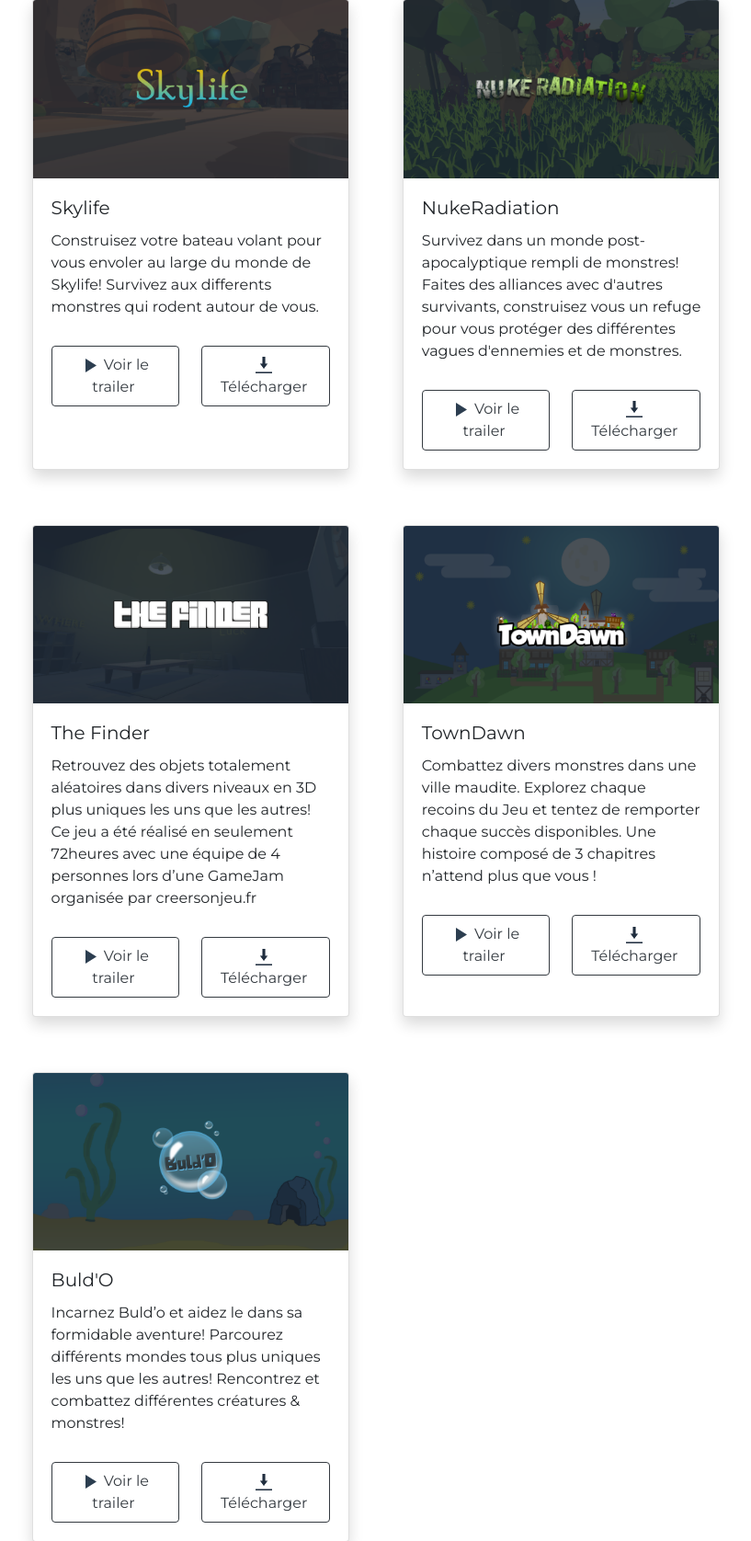
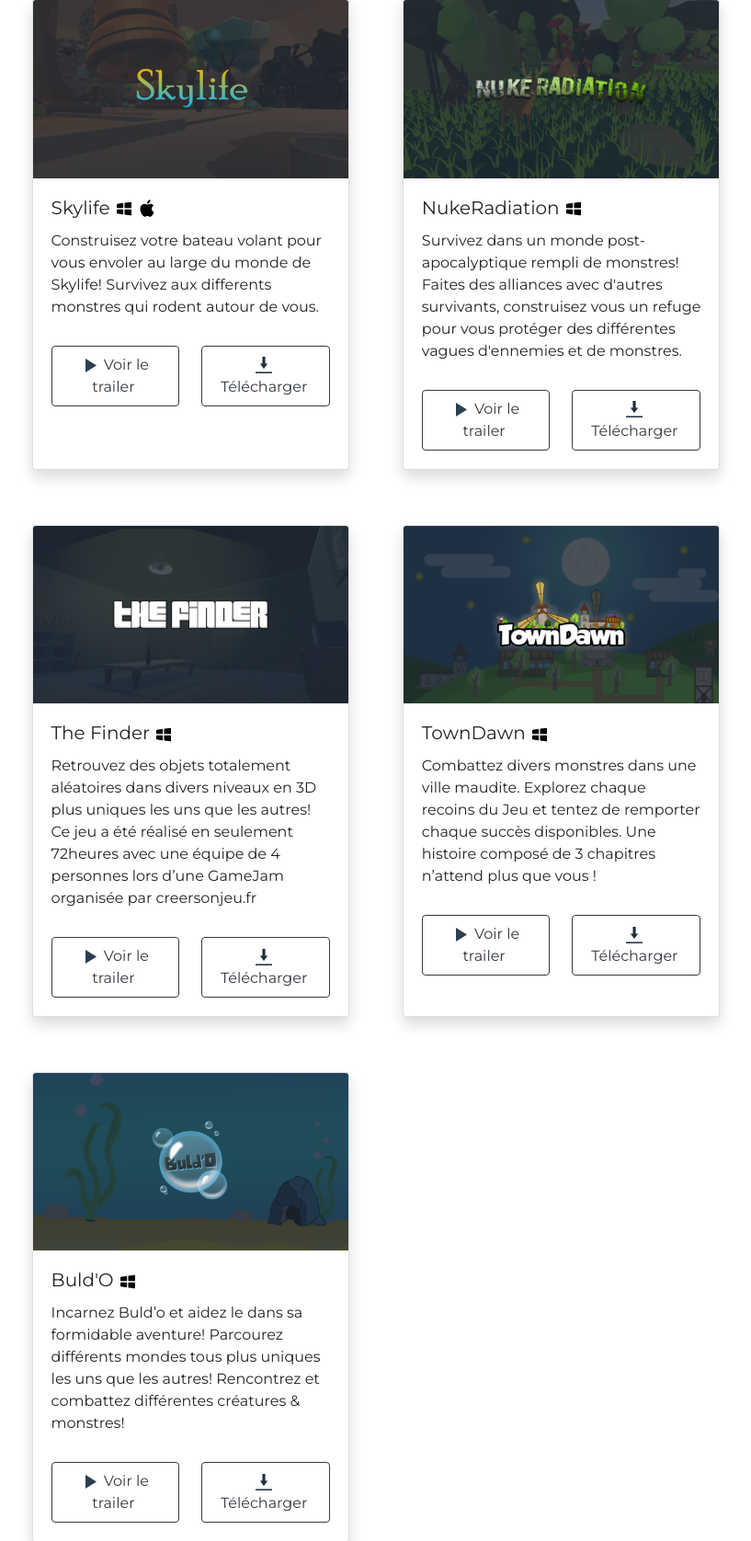
Before and after one commit to LuckyFox31/CoalStudio, a PHP site: page /games.html in a window 1280 px wide. Shown: the part 531-2207 px from the top of the page at 92% size, without its empty margins (231-1048 px from the left). Run offline with PHP 8.4, Linux system fonts and the light colour scheme; some libraries are stand-ins or nearby versions.

Commit message:
OS game indication + new favicon

```diff
--- a/assets/js/games.js
+++ b/assets/js/games.js
@@ -1,33 +1,67 @@
-if(navigator.appVersion.indexOf("Mac") != -1){
-
 const games = [
     {
         name: "skylife",
         extension: "zip",
+        windowsVersion: true,
         macVersion: true
     },
     {
         name: "nukeradiation",
         extension: undefined,
+        windowsVersion: true,
         macVersion: false
     },
     {
         name: "thefinder",
         extension: undefined,
+        windowsVersion: true,
         macVersion: false
     },
     {
         name: "townDawn",
         extension: undefined,
+        windowsVersion: true,
         macVersion: false
     },
     {
         name: "buldo",
         extension: undefined,
+        windowsVersion: true,
         macVersion: false
     }
 
 ];
+
+const spanOs = document.querySelectorAll(".os-icons");
+
+for (let index = 0; index < games.length; index++) {
+
+    if (games[index].windowsVersion) {
+        setWindows(index);
+    }
+    if (games[index].macVersion) {
+        setMac(index);
+    }
+
+}
+
+function setWindows(i) {
+    let windowsIcon = document.createElement("img");
+    windowsIcon.src = "assets/img/games/os-icons/windows.svg";
+    windowsIcon.alt = "Windows Icon";
+    windowsIcon.width = "20";
+    spanOs[i].append(windowsIcon);
+}
+
+function setMac(i) {
+    let macIcon = document.createElement("img");
+    macIcon.src = "assets/img/games/os-icons/macos.svg";
+    macIcon.alt = "MacOS Icon";
+    macIcon.width = "20";
+    spanOs[i].append(macIcon);
+}
+
+if(navigator.appVersion.indexOf("Mac") != -1){
 
     const buttonsCarroussel = document.querySelectorAll("#download")
     const buttonsCard = document.querySelectorAll("#download-card");
--- a/assets/style/scss/games.scss
+++ b/assets/style/scss/games.scss
@@ -133,6 +133,12 @@
             display: block;
         }
 
+        .os-icons{
+            img{
+                margin-left: 5px;
+            }
+        }
+
         .games-card-one{
             margin-bottom: 60px;
             grid-column-start: 3;
--- a/games.html
+++ b/games.html
@@ -103,8 +103,9 @@
             <div class="card games-card-one shadow">
                 <img src="assets/img/games/skylife/Skylife-intro.png" class="card-img-top" alt="Skylife">
                 <div class="card-body">
-                    <h5 class="card-title">Skylife</h5>
+                    <h5 class="card-title">Skylife<span class="os-icons"></span></h5>
                     <p class="card-text">Construisez votre bateau volant pour vous envoler au large du monde de Skylife! Survivez aux differents monstres qui rodent autour de vous.</p>
+                    <p class="download-os"></p>
                     <div class="games-card-buttons">
                         <a class="btn btn-outline-dark py-2 pr-3 mr-4" href="https://www.youtube.com/watch?v=-O8g1mXdiPc" target="_blank"><img class="mx-2" src="assets/img/index/play-icon-dark.png" alt="Play">Voir le trailer</a>
                         <a id="download-card" class="btn btn-outline-dark py-2 pr-3" href="assets/games/skylife/windows/skylifesetup.exe"><img class="mx-2" src="assets/img/index/download-icon-dark.png" alt="Download">Télécharger</a>
@@ -114,8 +115,9 @@
             <div class="card games-card-two shadow">
                 <img src="assets/img/games/nukeradiation/Nukeradiation-intro.png" class="card-img-top" alt="NukeRadiation">
                 <div class="card-body">
-                    <h5 class="card-title">NukeRadiation</h5>
+                    <h5 class="card-title">NukeRadiation<span class="os-icons"></span></h5>
                     <p class="card-text">Survivez dans un monde post-apocalyptique rempli de monstres! Faites des alliances avec d'autres survivants, construisez vous un refuge pour vous protéger des différentes vagues d'ennemies et de monstres.</p>
+                    <p class="download-os"></p>
                     <div class="games-card-buttons">
                         <a class="btn btn-outline-dark py-2 pr-3 mr-4" href="https://www.youtube.com/watch?v=PFzQlEl6OBQ" target="_blank"><img class="mx-2" src="assets/img/index/play-icon-dark.png" alt="Play">Voir le trailer</a>
                         <a id="download-card" class="btn btn-outline-dark py-2 pr-3" href="assets/games/nukeradiation/nukeradiation.rar"><img class="mx-2" src="assets/img/index/download-icon-dark.png" alt="Download">Télécharger</a>
@@ -125,8 +127,9 @@
             <div class="card games-card-one shadow">
                 <img src="assets/img/games/thefinder/Thefinder-intro.png" class="card-img-top" alt="The Finder">
                 <div class="card-body">
-                    <h5 class="card-title">The Finder</h5>
+                    <h5 class="card-title">The Finder<span class="os-icons"></span></h5>
                     <p class="card-text">Retrouvez des objets totalement aléatoires dans divers niveaux en 3D plus uniques les uns que les autres! Ce jeu a été réalisé en seulement 72heures avec une équipe de 4 personnes lors d’une GameJam organisée par creersonjeu.fr</p>
+                    <p class="download-os"></p>
                     <div class="games-card-buttons">
                         <a class="btn btn-outline-dark py-2 pr-3 mr-4" href="https://www.youtube.com/watch?v=-oFNcVIW6Xo" target="_blank"><img class="mx-2" src="assets/img/index/play-icon-dark.png" alt="Play">Voir le trailer</a>
                         <a id="download-card" class="btn btn-outline-dark py-2 pr-3" href="assets/games/thefinder/thefinder.rar"><img class="mx-2" src="assets/img/index/download-icon-dark.png" alt="Download">Télécharger</a>
@@ -136,8 +139,9 @@
             <div class="card games-card-two shadow">
                 <img src="assets/img/games/towndawn/Towndawn-intro.png" class="card-img-top" alt="TownDawn">
                 <div class="card-body">
-                    <h5 class="card-title">TownDawn</h5>
+                    <h5 class="card-title">TownDawn<span class="os-icons"></span></h5>
                     <p class="card-text">Combattez divers monstres dans une ville maudite. Explorez chaque recoins du Jeu et tentez de remporter chaque succès disponibles. Une histoire composé de 3 chapitres n’attend plus que vous !</p>
+                    <p class="download-os"></p>
                     <div class="games-card-buttons">
                         <a class="btn btn-outline-dark py-2 pr-3 mr-4" href="https://www.youtube.com/watch?v=4z64GXoZptE" target="_blank"><img class="mx-2" src="assets/img/index/play-icon-dark.png" alt="Play">Voir le trailer</a>
                         <a id="download-card" class="btn btn-outline-dark py-2 pr-3" href="assets/games/towndawn/towndawn.rar"><img class="mx-2" src="assets/img/index/download-icon-dark.png" alt="Download">Télécharger</a>
@@ -147,8 +151,9 @@
             <div class="card games-card-one shadow">
                 <img src="assets/img/games/buldo/Buldo-intro.png" class="card-img-top" alt="Buld'O">
                 <div class="card-body">
-                    <h5 class="card-title">Buld'O</h5>
+                    <h5 class="card-title">Buld'O<span class="os-icons"></span></h5>
                     <p class="card-text">Incarnez Buld’o et aidez le dans sa formidable aventure! Parcourez différents mondes tous plus uniques les uns que les autres! Rencontrez et combattez différentes créatures & monstres!</p>
+                    <p class="download-os"></p>
                     <div class="games-card-buttons">
                         <a class="btn btn-outline-dark py-2 pr-3 mr-4" href="https://www.youtube.com/watch?v=rXH6lEm7nbk" target="_blank"><img class="mx-2" src="assets/img/index/play-icon-dark.png" alt="Play">Voir le trailer</a>
                         <a id="download-card" class="btn btn-outline-dark py-2 pr-3" href="assets/games/buldo/buldo.zip"><img class="mx-2" src="assets/img/index/download-icon-dark.png" alt="Download">Télécharger</a>
```
Also changed, not shown: assets/img/games/os-icons/macos.svg (added), assets/img/games/os-icons/windows.svg (added), assets/img/head/favicon/icon.png, assets/style/css/games.css, 8 other files. Lines whose indentation alone changed are shown as unchanged.
